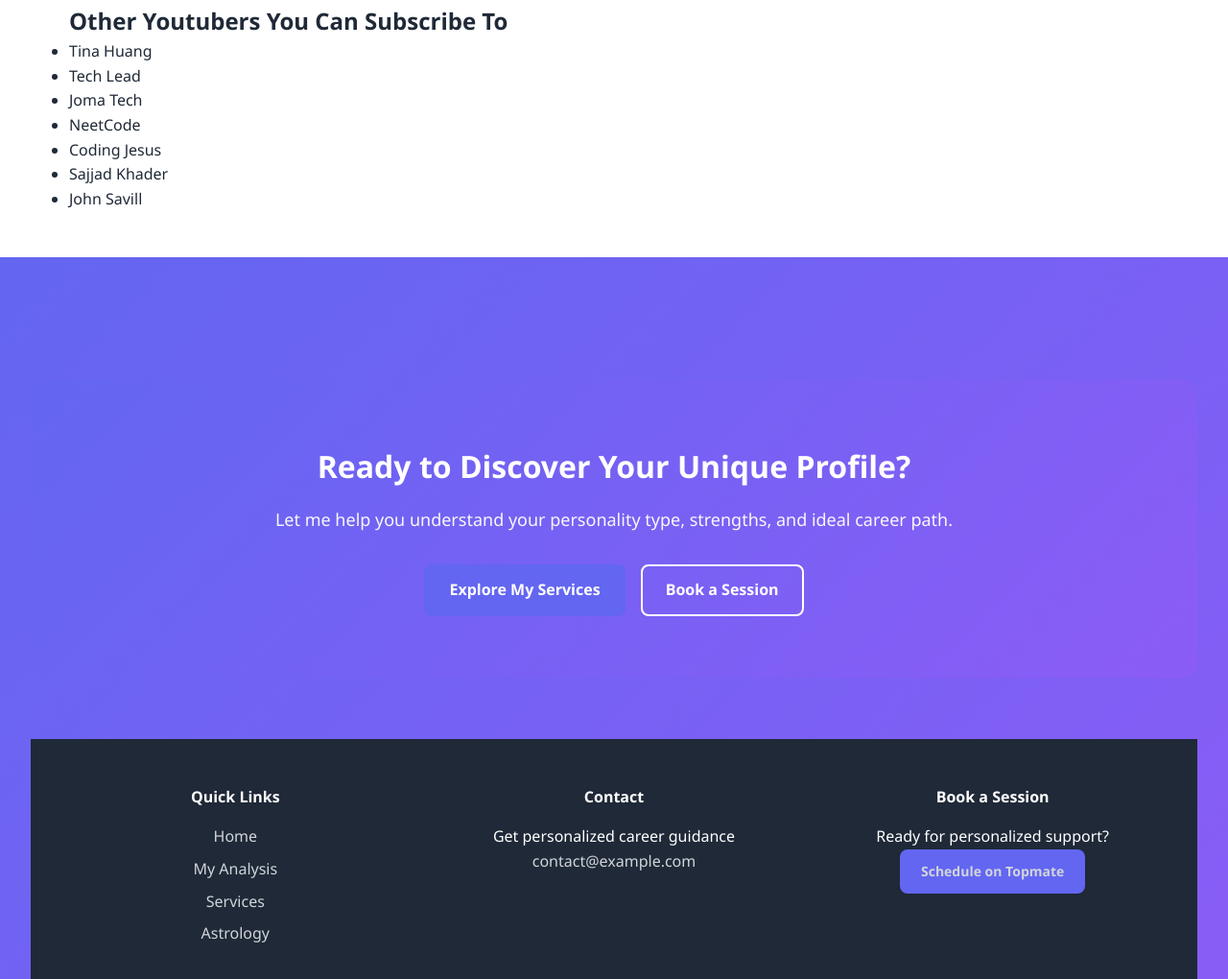
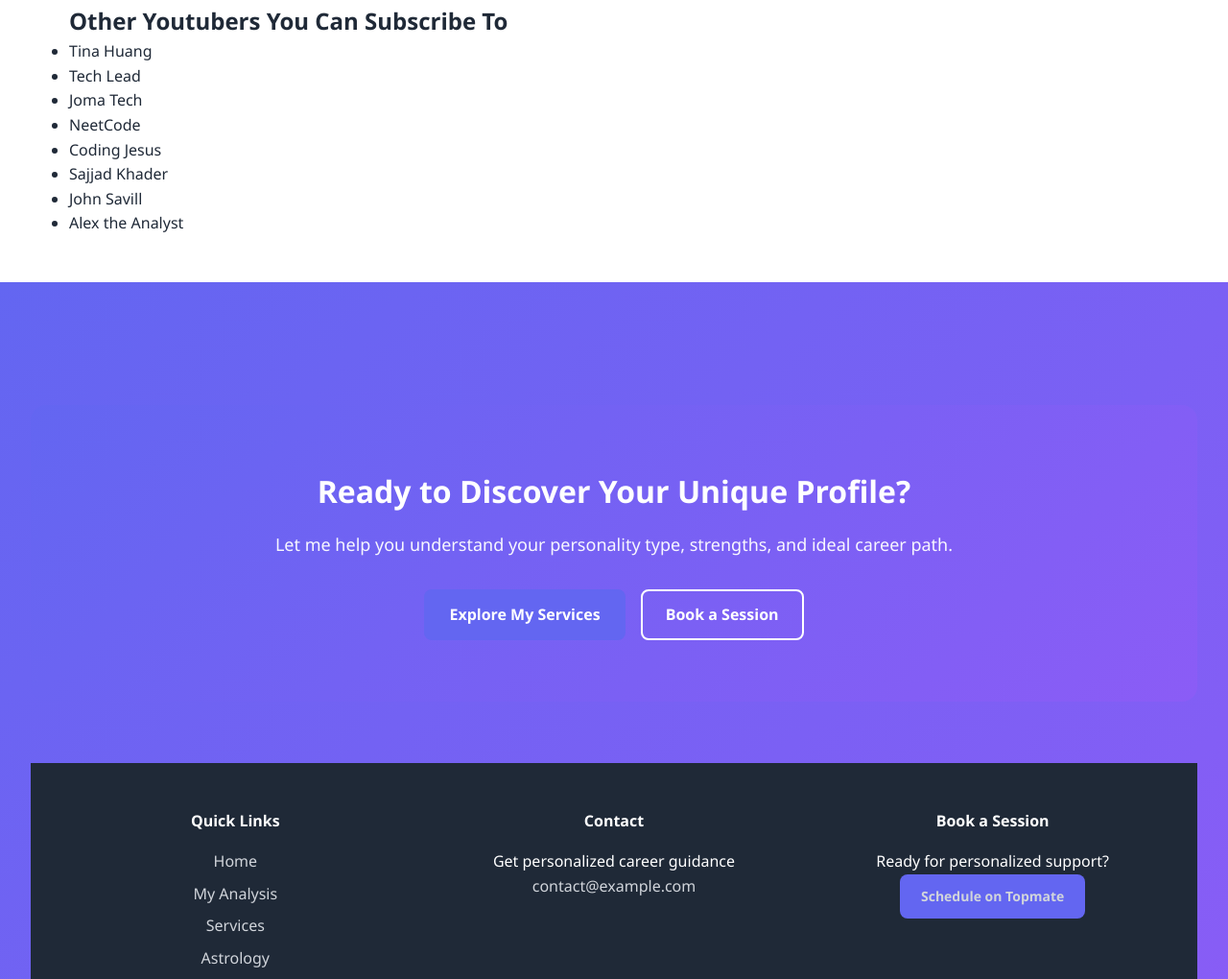
Before and after one commit to gu12934/Coaching_Gurm_Site, a plain HTML site: page coaching.html in a window 1280 px wide. Shown: the part 4375-5395 px from the top of the page at 96% size. Drawn offline with Linux system fonts and the light colour scheme.

Commit message:
Update coaching.html
adding Alex the analyst

```diff
--- a/coaching.html
+++ b/coaching.html
@@ -190,6 +190,7 @@
             <li>Coding Jesus</li>
             <li>Sajjad Khader</li>
             <li>John Savill</li>
+            <li>Alex the Analyst</li>
         </ul>
   </div>
 </section>
```
